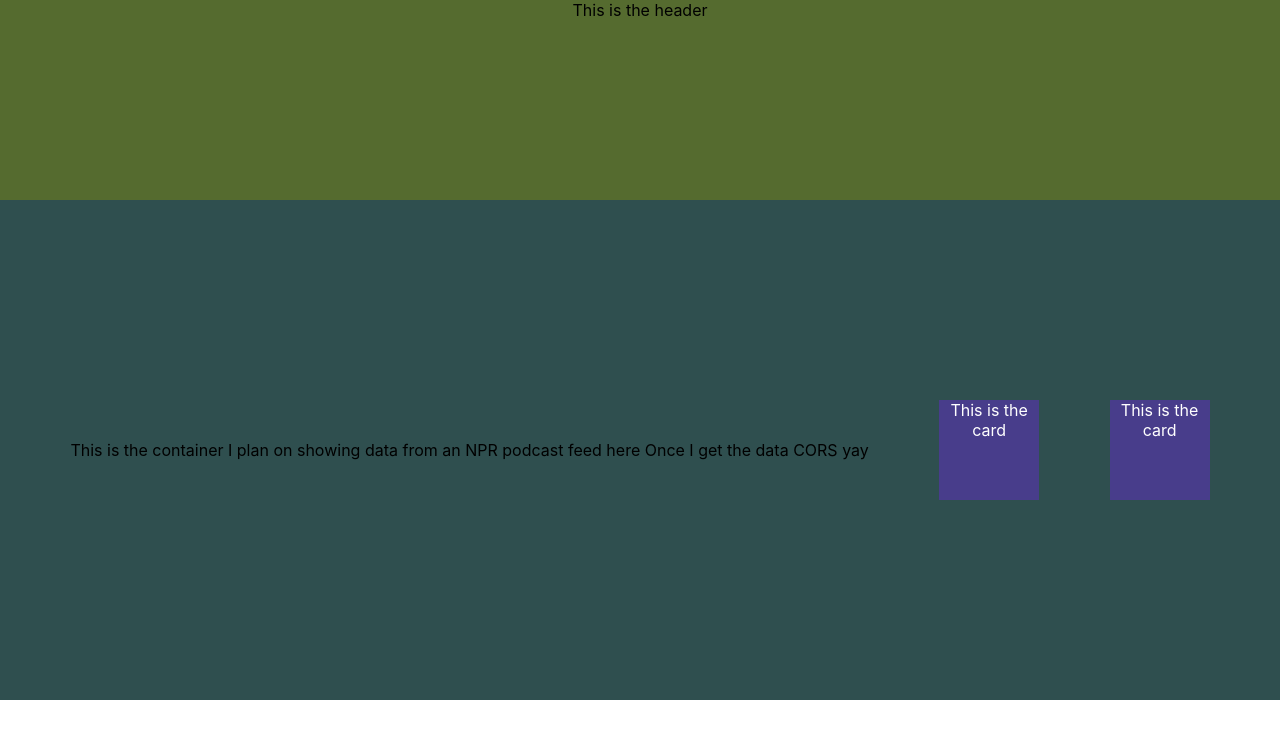
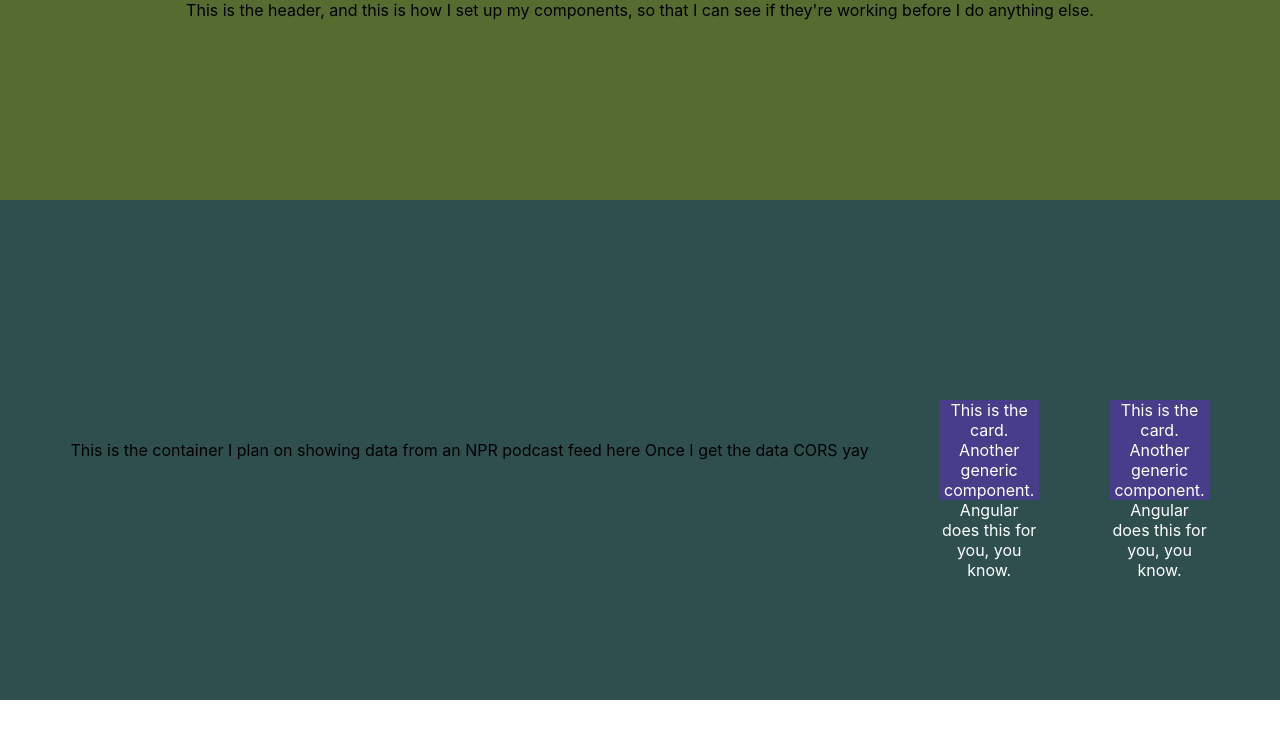
Before and after one commit to elsafluss/npr, a React (Create React App) app: page / in a window 1280 px wide. Shown: the top 738 px of the page. Built offline with nearby package versions, Linux system fonts and the light colour scheme; no server answers.

Commit message:
Add note

```diff
--- a/src/Card.js
+++ b/src/Card.js
@@ -2,7 +2,7 @@ import React from "react"
 import "./Card.css"
 
 const Card = () => {
-  return <div className="card">This is the card</div>
+  return <div className="card">This is the card. Another generic component. Angular does this for you, you know.</div>
 }
 
 export default Card
--- a/src/Header.js
+++ b/src/Header.js
@@ -3,7 +3,7 @@ import './Header.css'
 
 const Header = () => {
     return(
-        <div className='header'>This is the header</div>
+        <div className='header'>This is the header, and this is how I set up my components, so that I can see if they're working before I do anything else.</div>
     )
 }
 
```
